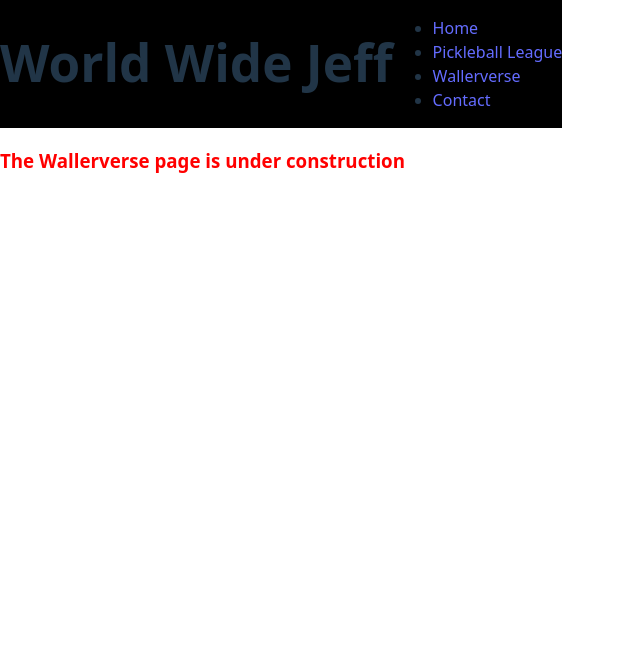
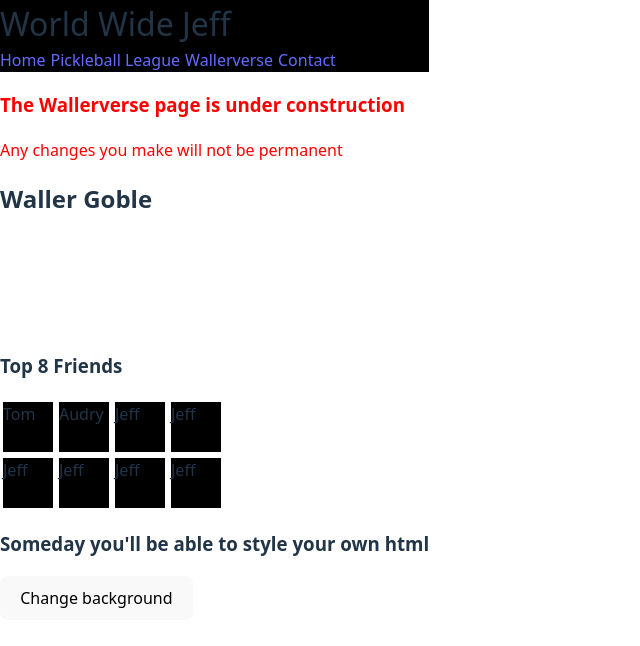
Before and after one commit to JeffWHenderson/world-wide-jeff, a React (Vite) app: page /wallerverse in a window 1280 px wide. Shown: the top 646 px of the page, without its empty margins (0-640 px from the left). Built offline with nearby package versions, Linux system fonts and the light colour scheme.

Commit message:
did a rough start for the wallerverse.

```diff
--- a/src/main.tsx
+++ b/src/main.tsx
@@ -6,7 +6,7 @@ import Home from "./screens/Core/Home";
 import NoPage from "./screens/Core/NoPage";
 import Pickleball from "./screens/Pickleball/Pickleball";
 import Contact from "./screens/Contact/Contact";
-import Wallerverse from "./screens/Wallerverse/Wallerverse"
+import WallerverseHome from "./screens/Wallerverse/WallerverseHome"
 import Events from "./screens/Events/Events";
 import './index.css'
 
@@ -18,7 +18,7 @@ createRoot(document.getElementById('root')!).render(
         <Route path="/" element={<Layout />}>
           <Route index element={<Home />} />
           <Route path="/pickleball" element={<Pickleball />} />
-          <Route path="/wallerverse" element={<Wallerverse />} />
+          <Route path="/wallerverse" element={<WallerverseHome />} />
           <Route path="/contact" element={<Contact />} />
           <Route path="/events" element={<Events />} />
           <Route path="*" element={<NoPage />} />
--- a/src/screens/Contact/Contact.tsx
+++ b/src/screens/Contact/Contact.tsx
@@ -2,7 +2,7 @@ const Contact = () => {
     return (
         <>
             <h3>Jeffrey Henderson</h3>
-            <p>not.my.real.email@gmail.com</p>
+            <p>jeff.henderson.dev@gmail.com</p>
         </>
     );
 };
--- a/src/screens/Core/Layout.tsx
+++ b/src/screens/Core/Layout.tsx
@@ -3,27 +3,18 @@ import { Outlet, Link } from "react-router-dom";
 const Layout = () => {
     return (
         <>
+            <div style={{ display: "flex", backgroundColor: "black", width: '100%', alignContent: "center", alignItems: 'center' }}>
+                <div style={{ fontSize: "2em" }}>World Wide Jeff</div>
+            </div >
             <div style={{ display: "flex", backgroundColor: 'black', width: '100%' }}>
-                <h1>World Wide Jeff</h1>
                 <nav>
-                    <ul>
-                        <li>
-                            <Link to="/">Home</Link>
-                        </li>
-                        <li>
-                            <Link to="/pickleball">Pickleball League</Link>
-                        </li>
-                        <li>
-                            <Link to="/wallerverse">Wallerverse</Link>
-                        </li>
-                        <li>
-                            <Link to="/contact">Contact</Link>
-                        </li>
-                    </ul>
+                    <Link style={{ padding: "0 5px 0 0" }} to="/">Home</Link>
+                    <Link style={{ padding: "0 5px 0 0" }} to="/pickleball">Pickleball League</Link>
+                    <Link style={{ padding: "0 5px 0 0" }} to="/wallerverse">Wallerverse</Link>
+                    <Link to="/contact">Contact</Link>
                 </nav>
             </div>
             <Outlet />
-
         </>
     )
 };
--- a/src/screens/Events/EventTypes.ts
+++ b/src/screens/Events/EventTypes.ts
@@ -44,6 +44,12 @@ export const hardCodedEvents: EventDetails[] = [
         name: "Nic cage Movie day",
         details: "At friends house, ask for detials",
         startDate: new Date("2025-5-18")
+    },
+    {
+        id: "fpo93d4b-c793-4397-9330-872449bed5gh",
+        name: "Beans First B-Day",
+        details: "Celebrate the day a monster was born",
+        startDate: new Date("2025-08-10"),
     },
     {
         id: "d269d4f8-5019-4974-b07a-761d43b21adf",
--- a/src/screens/Wallerverse/Wallerverse.tsx
+++ /dev/null
@@ -1,7 +0,0 @@
-import UnderConstruction from "../Core/UnderConstruction";
-
-const Wallerverse = () => {
-    return <UnderConstruction name="Wallerverse" />
-}
-
-export default Wallerverse;
--- /dev/null
+++ b/src/screens/Wallerverse/WallerverseHome.tsx
@@ -0,0 +1,48 @@
+import { useState } from "react";
+import UnderConstruction from "../Core/UnderConstruction";
+import { userInfoMock } from "./wallerverseTypes";
+
+const styleDefaults = {
+    backgroundColor: undefined,
+    color: undefined
+}
+
+const WallerverseHome = () => {
+    const [pageStyle, setPageStyle] = useState<any>(styleDefaults)
+
+    const changeStyles = (newStyles: object) => {
+        setPageStyle({ ...pageStyle, ...newStyles })
+    }
+
+    return (
+        <div style={pageStyle}>
+            <UnderConstruction name="Wallerverse" />
+            <p style={{ color: "red" }}>Any changes you make will not be permanent</p>
+            <h2>{userInfoMock.displayName}</h2>
+            <br />
+            <br />
+            <br />
+            <br />
+            <h3>Top 8 Friends</h3>
+            <div style={{ display: "flex" }}>
+                <p style={{ width: "50px", height: "50px", backgroundColor: "black", margin: "3px" }}>Tom</p>
+                <p style={{ width: "50px", height: "50px", backgroundColor: "black", margin: "3px" }}>Audry</p>
+                <p style={{ width: "50px", height: "50px", backgroundColor: "black", margin: "3px" }}>Jeff</p>
+                <p style={{ width: "50px", height: "50px", backgroundColor: "black", margin: "3px" }}>Jeff</p>
+            </div>
+            <div style={{ display: "flex" }}>
+                <p style={{ width: "50px", height: "50px", backgroundColor: "black", margin: "3px" }}>Jeff</p>
+                <p style={{ width: "50px", height: "50px", backgroundColor: "black", margin: "3px" }}>Jeff</p>
+                <p style={{ width: "50px", height: "50px", backgroundColor: "black", margin: "3px" }}>Jeff</p>
+                <p style={{ width: "50px", height: "50px", backgroundColor: "black", margin: "3px" }}>Jeff</p>
+            </div>
+
+            <h3>Someday you'll be able to style your own html</h3>
+
+            <button onClick={(e) => changeStyles({ backgroundColor: "orange" })}>Change background</button>
+        </div >
+    )
+
+}
+
+export default WallerverseHome;
--- /dev/null
+++ b/src/screens/Wallerverse/wallerverseTypes.ts
@@ -0,0 +1,7 @@
+export type HomePageUserInfo = {
+    displayName: string;
+}
+
+export const userInfoMock: HomePageUserInfo = {
+    displayName: "Waller Goble"
+}
```
